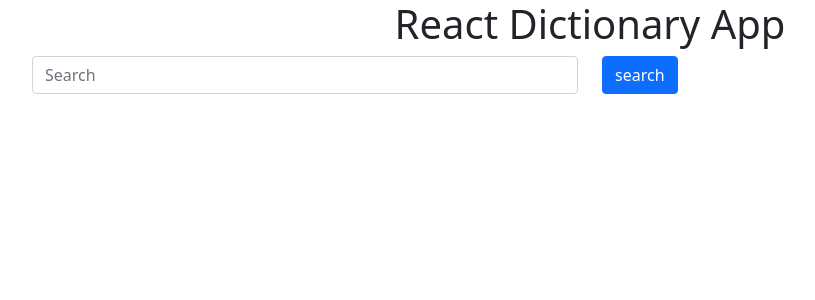
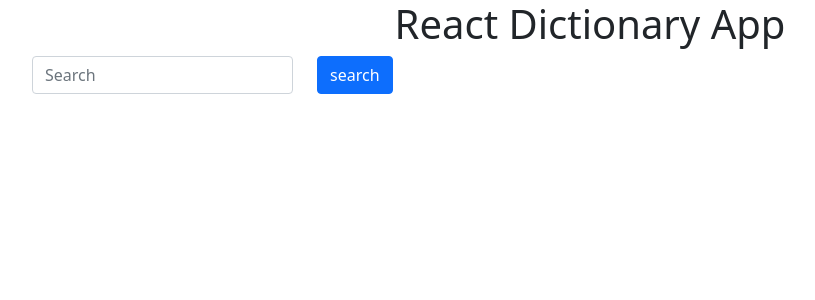
Before and after one commit to ytisdel/react-dictionary-final, a React (Create React App) app: page / in a window 1280 px wide. Shown: the top 300 px of the page, without its empty margins (50-865 px from the left). Built offline with nearby package versions, Linux system fonts and the light colour scheme.

Commit message:
created a state to call the function so that when a word is searched it returns an alerted message.

```diff
--- a/src/Dictionary.js
+++ b/src/Dictionary.js
@@ -1,11 +1,28 @@
-import React from "react";
+import React, { useState } from "react";
 
 export default function Dictionary() {
+  const [keyword, setKeyword] = useState(" ");
+
+  function search(event) {
+    event.preventDefault();
+    alert(`Searching for ${keyword} definition...`);
+  }
+
+  function handleKeywordChange(event) {
+    setKeyword(event.target.value);
+  }
+
   return (
-    <form>
+    <div className="Dictionary">
+      <form onSubmit={search}>
         <div className="row">
-        <div className="col-6">
-          <input type="search" placeholder="Search" className="form-control" />
+          <div className="col-3">
+            <input
+              type="search"
+              placeholder="Search"
+              className="form-control"
+              onChange={handleKeywordChange}
+            />
           </div>
 
           <div className="col-3">
@@ -13,5 +30,6 @@ export default function Dictionary() {
           </div>
         </div>
       </form>
+    </div>
   );
 }
```
Lines whose indentation alone changed are shown as unchanged.
